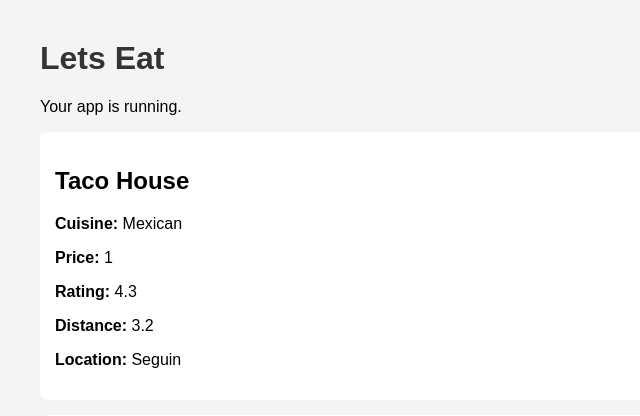
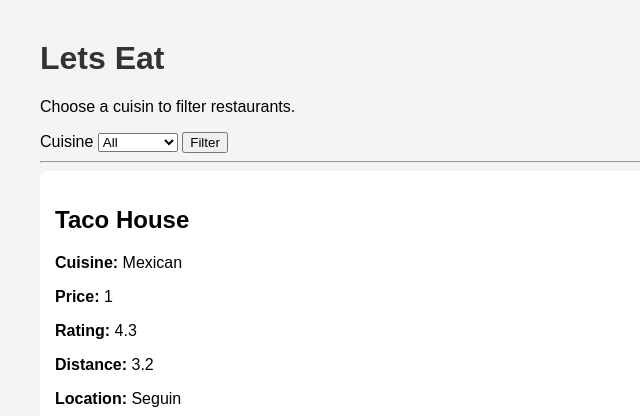
Before and after one commit to AndrewFrizzell/LetsEat, a Flask app: page / in a window 1280 px wide. Shown: the top 416 px of the page, without its empty margins (0-640 px from the left). Run offline with Flask 3, Linux system fonts and the light colour scheme.

```diff
--- a/app.py
+++ b/app.py
@@ -1,11 +1,28 @@
-from flask import Flask, render_template
+from flask import Flask, render_template, request
 from restaurants import restaurants
 
 app = Flask(__name__)
 
 @app.route("/")
 def home():
-    return render_template("index.html", restaurants=restaurants)
+    selected_cuisine = request.args.get("cuisine", "")
+
+    if selected_cuisine:
+        filtered_restaurants = [
+            restaurant for restaurant in restaurants
+            if restaurant["cuisine"] == selected_cuisine
+        ]
+    else:
+        filtered_restaurants = restaurants
+
+    cusisines = sorted(set(restaurant["cuisine"] for restaurant in restaurants))
+
+    return render_template(
+        "index.html",
+         restaurants=filtered_restaurants,
+         cuisines=cusisines,
+         selected_cuisine=selected_cuisine
+         )
 
 if __name__ == "__main__":
     app.run(debug=True)
--- a/templates/index.html
+++ b/templates/index.html
@@ -8,8 +8,25 @@
 </head>
 <body>
     <h1>Lets Eat</h1>
-    <p>Your app is running.</p>
+    <p>Choose a cuisin to filter restaurants.</p>
 
+    <form method="GET" action="/">
+        <label for="cuisine">Cuisine</label>
+        <select name="cuisine" id="cuisine">
+            <option value="">All</option>
+            {% for cuisine in cuisines %}
+                <option value="{{ cuisine }}" {% if cuisine == selected_cuisine %}selected{% endif %}>
+                    {{ cuisine }}
+                </option>
+            {% endfor %}
+        </select>
+
+        <button type="submit">Filter</button>
+    </form>
+
+    <hr>
+
+    {% if restaurants %}
         {% for restaurant in restaurants %}
             <div class="restaurant-card">
                 <h2>{{ restaurant.name }}</h2>
@@ -20,5 +37,8 @@
                 <p><strong>Location:</strong> {{ restaurant.location }}</p>
             </div>
         {% endfor %}
+    {% else %}
+        <p>No restaurants match this cuisine.</p>
+    {% endif %}
 </body>
 </html>
```
Lines whose indentation alone changed are shown as unchanged.
